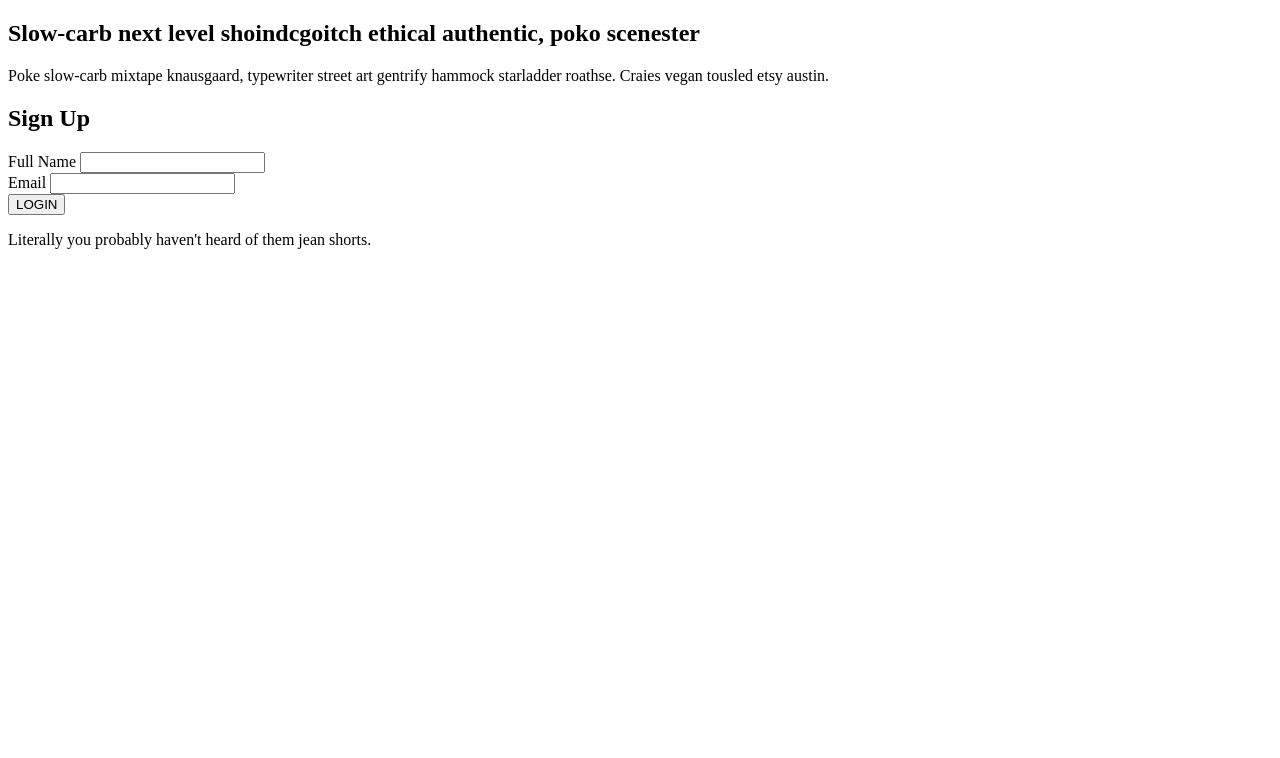
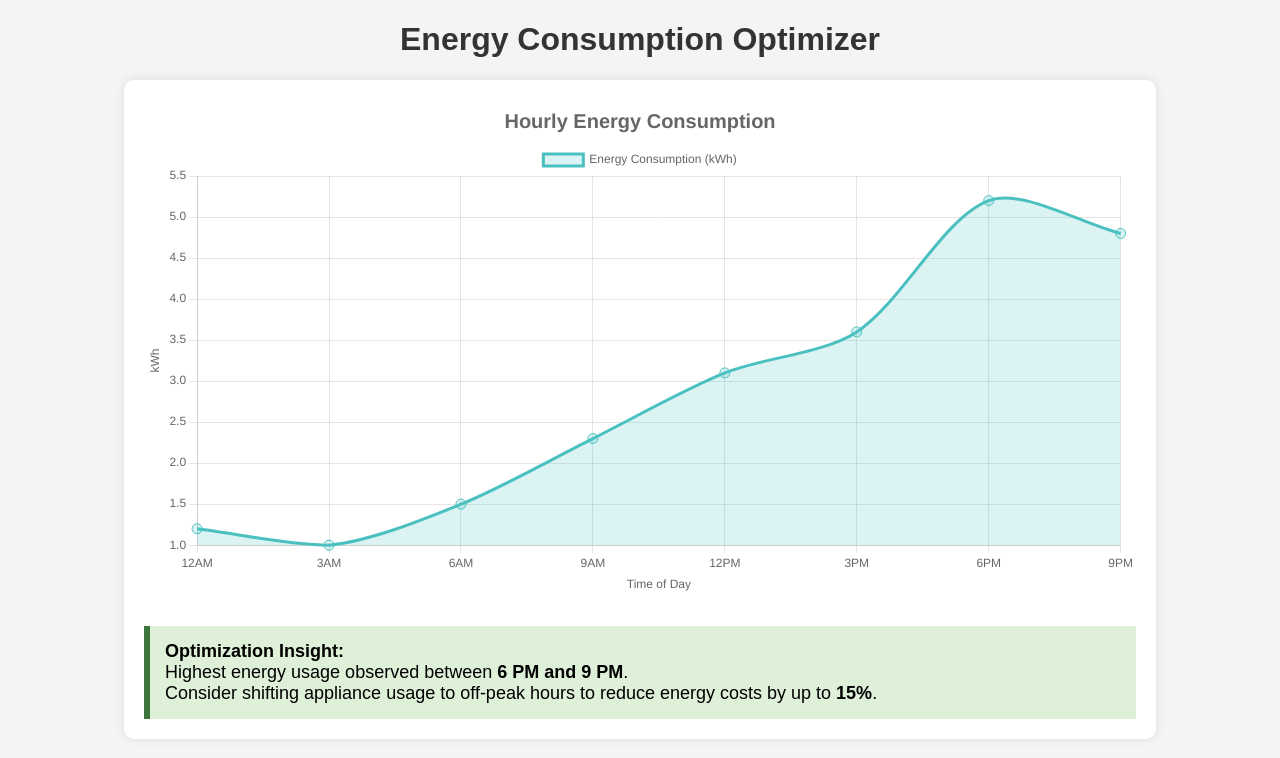
Before and after one commit to Samarthtyagi49/project, a plain HTML site: page index.html in a window 1280 px wide. Drawn offline with nearby package versions, Linux system fonts and the light colour scheme.

Commit message:
Update index.html

```diff
--- a/index.html
+++ b/index.html
@@ -1,31 +1,70 @@
 <!DOCTYPE html>
 <html lang="en">
 <head>
-    <meta charset="UTF-8">
-    <meta name="viewport" content="width=device-width, initial-scale=1.0">
-    <title>ENERGY CONSUMPTION OPTIMIZER</title>
+  <meta charset="UTF-8" />
+  <meta name="viewport" content="width=device-width, initial-scale=1.0" />
+  <title>Energy Consumption Optimizer</title>
+  <script src="https://cdn.jsdelivr.net/npm/chart.js"></script>
+  <style>
+    body { font-family: Arial, sans-serif; margin: 20px; background: #f4f4f4; }
+    h1 { text-align: center; color: #333; }
+    .chart-container { width: 80%; margin: auto; background: #fff; padding: 20px; border-radius: 10px; box-shadow: 0 0 10px rgba(0,0,0,0.1); }
+    .insights { margin-top: 30px; background: #dff0d8; padding: 15px; border-left: 6px solid #3c763d; font-size: 18px; }
+  </style>
 </head>
 <body>
-    <section class="text-gray-600 body-font">
-        <div class="container px-5 py-24 mx-auto flex flex-wrap items-center">
-          <div class="lg:w-3/5 md:w-1/2 md:pr-16 lg:pr-0 pr-0">
-            <h1 class="title-font font-medium text-3xl text-gray-900">Slow-carb next level shoindcgoitch ethical authentic, poko scenester</h1>
-            <p class="leading-relaxed mt-4">Poke slow-carb mixtape knausgaard, typewriter street art gentrify hammock starladder roathse. Craies vegan tousled etsy austin.</p>
-          </div>
-          <div class="lg:w-2/6 md:w-1/2 bg-gray-100 rounded-lg p-8 flex flex-col md:ml-auto w-full mt-10 md:mt-0">
-            <h2 class="text-gray-900 text-lg font-medium title-font mb-5">Sign Up</h2>
-            <div class="relative mb-4">
-              <label for="full-name" class="leading-7 text-sm text-gray-600">Full Name</label>
-              <input type="text" id="full-name" name="full-name" class="w-full bg-white rounded border border-gray-300 focus:border-indigo-500 focus:ring-2 focus:ring-indigo-200 text-base outline-none text-gray-700 py-1 px-3 leading-8 transition-colors duration-200 ease-in-out">
-            </div>
-            <div class="relative mb-4">
-              <label for="email" class="leading-7 text-sm text-gray-600">Email</label>
-              <input type="email" id="email" name="email" class="w-full bg-white rounded border border-gray-300 focus:border-indigo-500 focus:ring-2 focus:ring-indigo-200 text-base outline-none text-gray-700 py-1 px-3 leading-8 transition-colors duration-200 ease-in-out">
-            </div>
-            <button class="text-white bg-indigo-500 border-0 py-2 px-8 focus:outline-none hover:bg-indigo-600 rounded text-lg">LOGIN</button>
-            <p class="text-xs text-gray-500 mt-3">Literally you probably haven't heard of them jean shorts.</p>
-          </div>
-        </div>
-      </section>
+  <h1>Energy Consumption Optimizer</h1>
+
+  <div class="chart-container">
+    <canvas id="energyChart"></canvas>
+    <div class="insights">
+      <strong>Optimization Insight:</strong><br>
+      Highest energy usage observed between <strong>6 PM and 9 PM</strong>. <br>
+      Consider shifting appliance usage to off-peak hours to reduce energy costs by up to <strong>15%</strong>.
+    </div>
+  </div>
+
+  <script>
+    const ctx = document.getElementById('energyChart').getContext('2d');
+    const energyChart = new Chart(ctx, {
+      type: 'line',
+      data: {
+        labels: ['12AM', '3AM', '6AM', '9AM', '12PM', '3PM', '6PM', '9PM'],
+        datasets: [{
+          label: 'Energy Consumption (kWh)',
+          data: [1.2, 1.0, 1.5, 2.3, 3.1, 3.6, 5.2, 4.8],
+          borderColor: 'rgba(75, 192, 192, 1)',
+          backgroundColor: 'rgba(75, 192, 192, 0.2)',
+          tension: 0.3,
+          fill: true,
+          pointRadius: 5
+        }]
+      },
+      options: {
+        responsive: true,
+        plugins: {
+          title: {
+            display: true,
+            text: 'Hourly Energy Consumption',
+            font: { size: 20 }
+          }
+        },
+        scales: {
+          y: {
+            title: {
+              display: true,
+              text: 'kWh'
+            }
+          },
+          x: {
+            title: {
+              display: true,
+              text: 'Time of Day'
+            }
+          }
+        }
+      }
+    });
+  </script>
 </body>
 </html>
```
